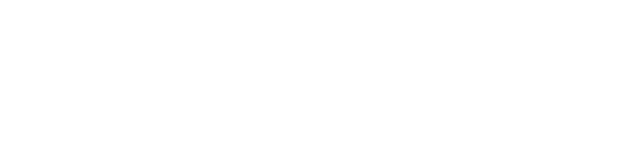
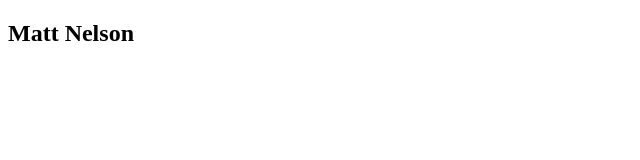
Before and after one commit to mbndvmDevslopes/foobar, a plain HTML site: page index.html in a window 1280 px wide. Shown: the whole page, without its empty margins (0-640 px from the left). Drawn offline with Linux system fonts and the light colour scheme.

Commit message:
updated h2 with my name

```diff
--- a/index.html
+++ b/index.html
@@ -7,6 +7,6 @@
   <title>Document</title>
 </head>
 <body>
-  <h2></h2>
+  <h2>Matt Nelson</h2>
 </body>
 </html>
```
